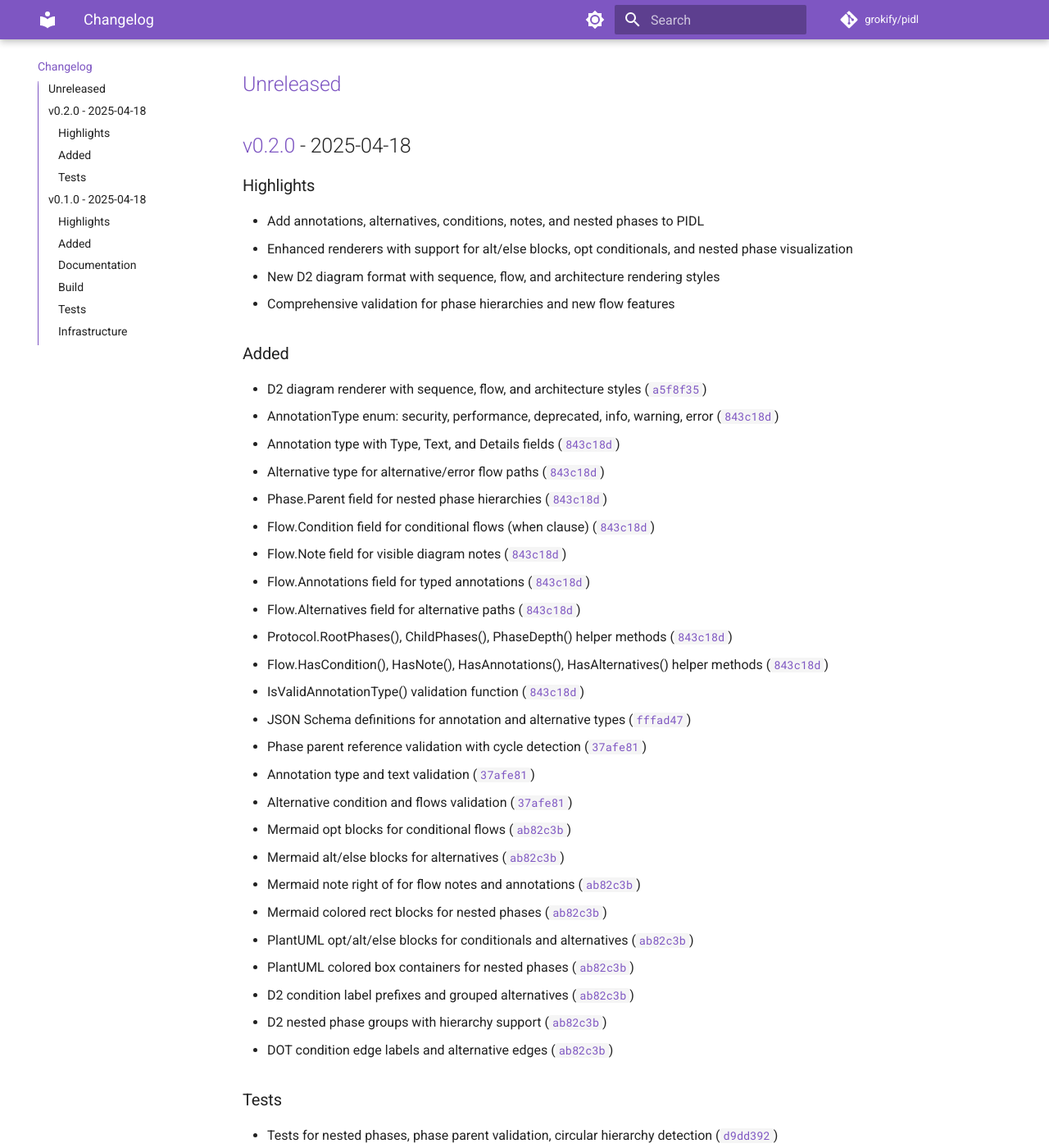
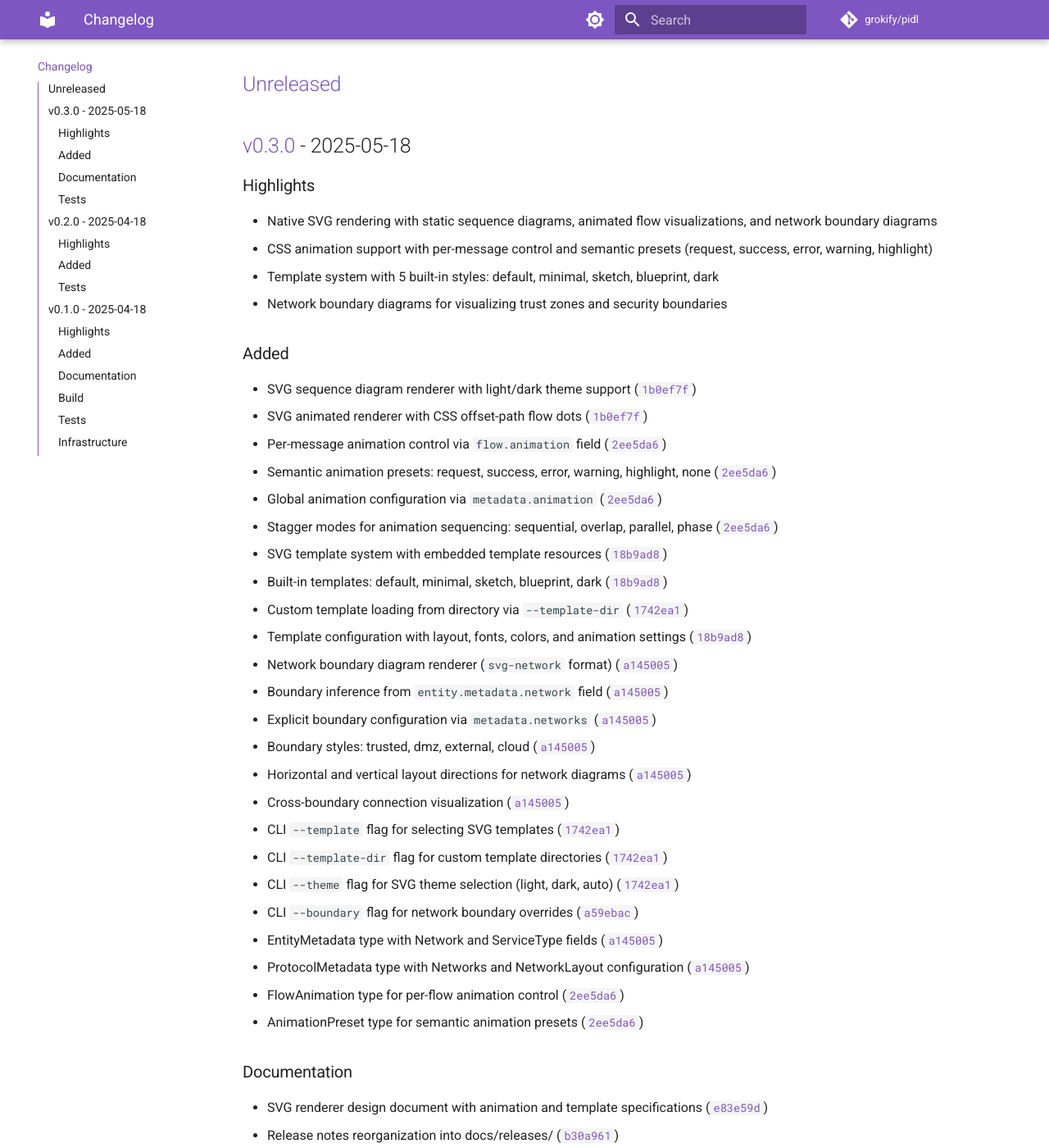
Before and after one commit to grokify/pidl, an MkDocs documentation site: the page built from docs/CHANGELOG.md, in a window 1280 px wide and 1400 px high, scrolled down 275 px. Shown: the whole window at 82% size. Built offline with MkDocs 1.6.1 and Material for MkDocs 9.7.7, drawn with Linux system fonts in a browser that asks for light colours; comment, search, counter and statistics services are not loaded; some of the changed text lies outside the part shown.

Commit message:
docs(release): add v0.3.0 changelog and release notes
- Update CHANGELOG.json with v0.3.0 release entries
- Regenerate CHANGELOG.md using schangelog
- Add docs/releases/v0.3.0.md release notes
- Update docs/releases/index.md with v0.3.0

Co-Authored-By: Claude Opus 4.5 <noreply@anthropic.com>

```diff
--- a/docs/CHANGELOG.md
+++ b/docs/CHANGELOG.md
@@ -8,6 +8,54 @@ commits follow [Conventional Commits](https://www.conventionalcommits.org/en/v1.
 and this changelog is generated by [Structured Changelog](https://github.com/grokify/structured-changelog).
 
 ## [Unreleased]
+
+## [v0.3.0] - 2025-05-18
+
+### Highlights
+
+- Native SVG rendering with static sequence diagrams, animated flow visualizations, and network boundary diagrams
+- CSS animation support with per-message control and semantic presets (request, success, error, warning, highlight)
+- Template system with 5 built-in styles: default, minimal, sketch, blueprint, dark
+- Network boundary diagrams for visualizing trust zones and security boundaries
+
+### Added
+
+- SVG sequence diagram renderer with light/dark theme support ([`1b0ef7f`](https://github.com/grokify/pidl/commit/1b0ef7f))
+- SVG animated renderer with CSS offset-path flow dots ([`1b0ef7f`](https://github.com/grokify/pidl/commit/1b0ef7f))
+- Per-message animation control via `flow.animation` field ([`2ee5da6`](https://github.com/grokify/pidl/commit/2ee5da6))
+- Semantic animation presets: request, success, error, warning, highlight, none ([`2ee5da6`](https://github.com/grokify/pidl/commit/2ee5da6))
+- Global animation configuration via `metadata.animation` ([`2ee5da6`](https://github.com/grokify/pidl/commit/2ee5da6))
+- Stagger modes for animation sequencing: sequential, overlap, parallel, phase ([`2ee5da6`](https://github.com/grokify/pidl/commit/2ee5da6))
+- SVG template system with embedded template resources ([`18b9ad8`](https://github.com/grokify/pidl/commit/18b9ad8))
+- Built-in templates: default, minimal, sketch, blueprint, dark ([`18b9ad8`](https://github.com/grokify/pidl/commit/18b9ad8))
+- Custom template loading from directory via `--template-dir` ([`1742ea1`](https://github.com/grokify/pidl/commit/1742ea1))
+- Template configuration with layout, fonts, colors, and animation settings ([`18b9ad8`](https://github.com/grokify/pidl/commit/18b9ad8))
+- Network boundary diagram renderer (`svg-network` format) ([`a145005`](https://github.com/grokify/pidl/commit/a145005))
+- Boundary inference from `entity.metadata.network` field ([`a145005`](https://github.com/grokify/pidl/commit/a145005))
+- Explicit boundary configuration via `metadata.networks` ([`a145005`](https://github.com/grokify/pidl/commit/a145005))
+- Boundary styles: trusted, dmz, external, cloud ([`a145005`](https://github.com/grokify/pidl/commit/a145005))
+- Horizontal and vertical layout directions for network diagrams ([`a145005`](https://github.com/grokify/pidl/commit/a145005))
+- Cross-boundary connection visualization ([`a145005`](https://github.com/grokify/pidl/commit/a145005))
+- CLI `--template` flag for selecting SVG templates ([`1742ea1`](https://github.com/grokify/pidl/commit/1742ea1))
+- CLI `--template-dir` flag for custom template directories ([`1742ea1`](https://github.com/grokify/pidl/commit/1742ea1))
+- CLI `--theme` flag for SVG theme selection (light, dark, auto) ([`1742ea1`](https://github.com/grokify/pidl/commit/1742ea1))
+- CLI `--boundary` flag for network boundary overrides ([`a59ebac`](https://github.com/grokify/pidl/commit/a59ebac))
+- EntityMetadata type with Network and ServiceType fields ([`a145005`](https://github.com/grokify/pidl/commit/a145005))
+- ProtocolMetadata type with Networks and NetworkLayout configuration ([`a145005`](https://github.com/grokify/pidl/commit/a145005))
+- FlowAnimation type for per-flow animation control ([`2ee5da6`](https://github.com/grokify/pidl/commit/2ee5da6))
+- AnimationPreset type for semantic animation presets ([`2ee5da6`](https://github.com/grokify/pidl/commit/2ee5da6))
+
+### Documentation
+
+- SVG renderer design document with animation and template specifications ([`e83e59d`](https://github.com/grokify/pidl/commit/e83e59d))
+- Release notes reorganization into docs/releases/ ([`b30a961`](https://github.com/grokify/pidl/commit/b30a961))
+
+### Tests
+
+- SVG renderer tests for static and animated output ([`4b06b55`](https://github.com/grokify/pidl/commit/4b06b55))
+- Per-message animation tests with preset validation ([`4e03ce3`](https://github.com/grokify/pidl/commit/4e03ce3))
+- Template system tests for loading and CSS generation ([`b0aebe6`](https://github.com/grokify/pidl/commit/b0aebe6))
+- Network boundary diagram tests with layout verification ([`abd8e39`](https://github.com/grokify/pidl/commit/abd8e39))
 
 ## [v0.2.0] - 2025-04-18
 
@@ -110,6 +158,7 @@ and this changelog is generated by [Structured Changelog](https://github.com/gro
 - MIT License ([`bc35c74`](https://github.com/grokify/pidl/commit/bc35c74))
 - Gitignore with binary and ideation file patterns ([`284d99a`](https://github.com/grokify/pidl/commit/284d99a))
 
-[unreleased]: https://github.com/grokify/pidl/compare/v0.2.0...HEAD
+[unreleased]: https://github.com/grokify/pidl/compare/v0.3.0...HEAD
+[v0.3.0]: https://github.com/grokify/pidl/compare/v0.2.0...v0.3.0
 [v0.2.0]: https://github.com/grokify/pidl/compare/v0.1.0...v0.2.0
 [v0.1.0]: https://github.com/grokify/pidl/releases/tag/v0.1.0
```
Also changed, not shown: CHANGELOG.json (+46 -0 lines), CHANGELOG.md (+52 -1 lines), docs/releases/index.md (+3 -2 lines), docs/releases/v0.3.0.md (added, +211 -0 lines).
